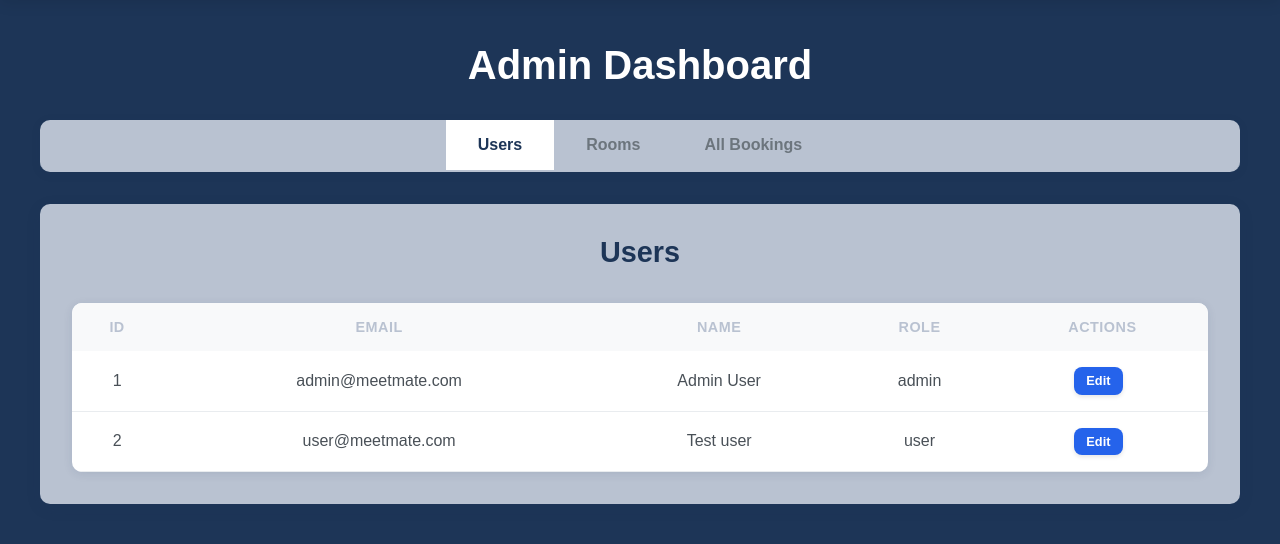
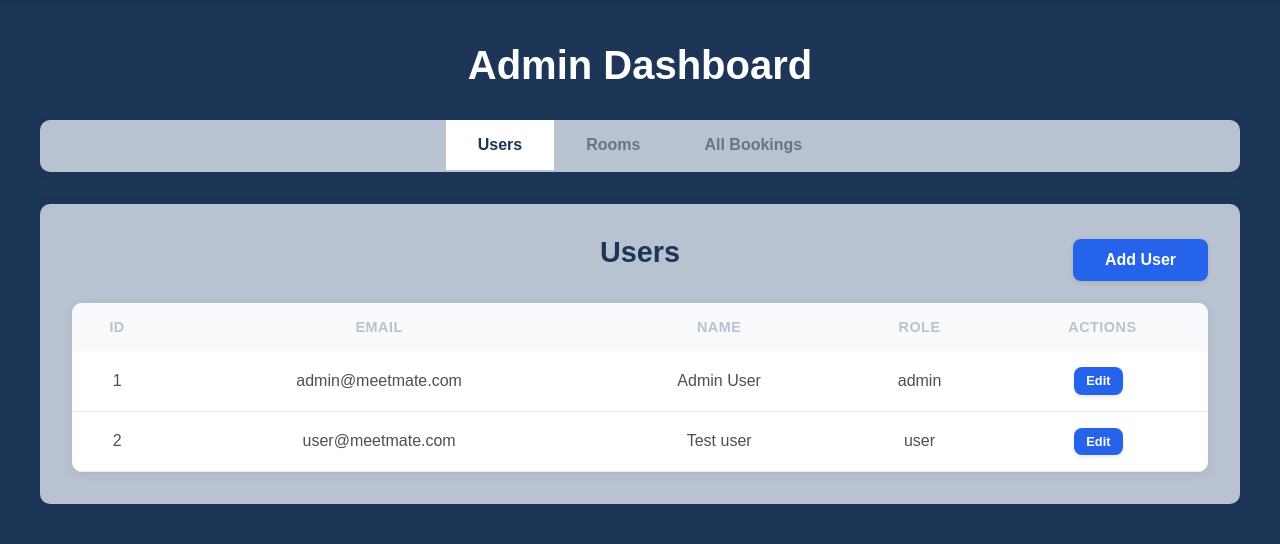
Before and after one commit to Boss-Chanonn/MeetmateBooking, a Flask app: page /admin in a window 1280 px wide. Shown: the part 64-608 px from the top of the page. Run offline with Flask 2, Linux system fonts and the light colour scheme; a user stored in the database is signed in; data comes from the database, SQL or seed files in the repository.

Commit message:
add function add user in dashboard

```diff
--- a/flask-template/app.py
+++ b/flask-template/app.py
@@ -1563,6 +1563,63 @@ def admin_confirm_booking():
         created_bookings_count=len(created_bookings)
     )
 
+@app.route('/admin/add_user', methods=['POST'])
+@login_required
+@admin_required
+def add_user():
+    """Add new user"""
+    # Get user details from form
+    email = request.form['email'].strip()
+    firstname = request.form['firstname'].strip()
+    lastname = request.form['lastname'].strip()
+    username = request.form['username'].strip()
+    password = request.form['password']
+    dob = request.form.get('dob', '').strip()
+    address = request.form.get('address', '').strip()
+    role = request.form['role']
+
+    # Validate input
+    if not email or not firstname or not lastname or not username or not password:
+        flash('Email, first name, last name, username, and password are required', 'error')
+        return redirect(url_for('admin'))
+
+    # Check if email already exists
+    if get_user_by_email(email):
+        flash('Email already exists. Please use a different email.', 'error')
+        return redirect(url_for('admin'))
+
+    # Check if username already exists
+    if get_user_by_username(username):
+        flash('Username already exists. Please use a different username.', 'error')
+        return redirect(url_for('admin'))
+
+    # Validate role
+    if role not in ['user', 'admin']:
+        flash('Invalid role selected', 'error')
+        return redirect(url_for('admin'))
+
+    # Add user to database
+    connection = get_database_connection()
+    cursor = connection.cursor()
+
+    try:
+        password_hash = generate_password_hash(password)
+        cursor.execute('''
+            INSERT INTO users (username, email, password, firstname, lastname, dob, address, role)
+            VALUES (?, ?, ?, ?, ?, ?, ?, ?)
+        ''', (username, email, password_hash, firstname, lastname, dob, address, role))
+
+        connection.commit()
+        flash('User added successfully', 'success')
+
+    except Exception as error:
+        connection.rollback()
+        flash(f'Failed to add user: {error}', 'error')
+    finally:
+        connection.close()
+
+    return redirect(url_for('admin'))
+
 # ============================================================================
 # ERROR HANDLERS
 # ============================================================================
--- a/flask-template/templates/admin.html
+++ b/flask-template/templates/admin.html
@@ -12,11 +12,11 @@
         <button class="tab-btn" data-tab="bookings-tab">All Bookings</button>
     </div>
 
-    <div class="tab-content">
-        <!-- Users Tab -->
+    <div class="tab-content">        <!-- Users Tab -->
         <div id="users-tab" class="tab-pane active">
             <div class="section-header">
                 <h2>Users</h2>
+                <button class="btn btn-primary" id="add-user-btn">Add User</button>
             </div>
 
             <div class="table-responsive">
@@ -161,6 +161,64 @@
     </div>
 </div>
 
+<!-- Add User Modal -->
+<div id="add-user-modal" class="modal">
+    <div class="modal-content">
+        <span class="close">&times;</span>
+        <h2>Add New User</h2>
+
+        <form method="POST" action="{{ url_for('add_user') }}" class="booking-form">
+            <div class="form-group">
+                <label for="add-email">Email</label>
+                <input type="email" id="add-email" name="email" required>
+            </div>
+
+            <div class="form-row">
+                <div class="form-group half">
+                    <label for="add-firstname">First Name</label>
+                    <input type="text" id="add-firstname" name="firstname" required>
+                </div>
+                <div class="form-group half">
+                    <label for="add-lastname">Last Name</label>
+                    <input type="text" id="add-lastname" name="lastname" required>
+                </div>
+            </div>
+
+            <div class="form-group">
+                <label for="add-username">Username</label>
+                <input type="text" id="add-username" name="username" required>
+            </div>
+
+            <div class="form-group">
+                <label for="add-password">Password</label>
+                <input type="password" id="add-password" name="password" required>
+            </div>
+
+            <div class="form-group">
+                <label for="add-dob">Date of Birth</label>
+                <input type="date" id="add-dob" name="dob">
+            </div>
+
+            <div class="form-group">
+                <label for="add-address">Address</label>
+                <textarea id="add-address" name="address" rows="3"></textarea>
+            </div>
+
+            <div class="form-group">
+                <label for="add-role">Role</label>
+                <select id="add-role" name="role" required>
+                    <option value="user">User</option>
+                    <option value="admin">Admin</option>
+                </select>
+            </div>
+
+            <div class="form-group">
+                <button type="submit" class="btn btn-primary">Add User</button>
+            </div>
+        </form>
+    </div>
+</div>
+
 <!-- Edit User Modal -->
 <div id="edit-user-modal" class="modal">
     <div class="modal-content">
@@ -247,8 +305,17 @@
             closeButtons[i].onclick = function() {
                 addRoomModal.style.display = 'none';
                 editUserModal.style.display = 'none';
+                addUserModal.style.display = 'none';
             };
         }
+
+        // Add User Modal
+        var addUserModal = document.getElementById('add-user-modal');
+        var addUserBtn = document.getElementById('add-user-btn');
+
+        addUserBtn.onclick = function() {
+            addUserModal.style.display = 'block';
+        };
 
         // Edit User Modal
         var editUserModal = document.getElementById('edit-user-modal');
@@ -289,6 +356,9 @@
             if (event.target == editUserModal) {
                 editUserModal.style.display = 'none';
             }
+            if (event.target == addUserModal) {
+                addUserModal.style.display = 'none';
+            }
         };
     });
 </script>
```
